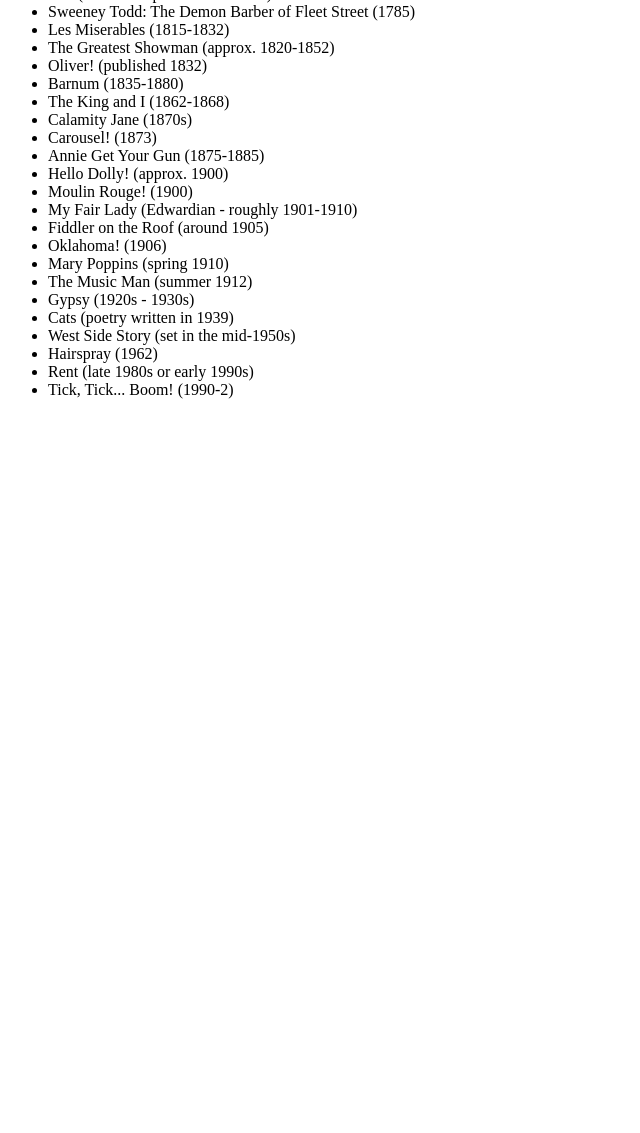
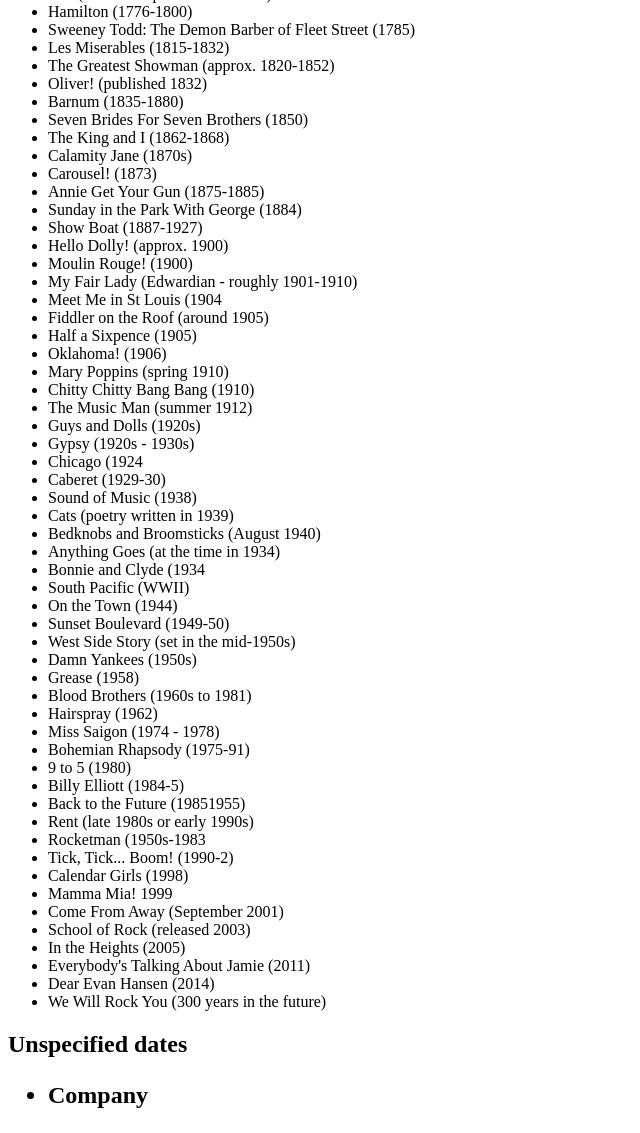
Before and after one commit to slowe/musicals-timeline, a plain HTML site: page index.html in a window 1280 px wide. Shown: the part 103-1236 px from the top of the page, without its empty margins (0-640 px from the left). Before the commit the page ends 800 px from the top, so only its background shows below. Drawn offline with Linux system fonts and the light colour scheme.

Commit message:
Add more musicals

```diff
--- a/index.html
+++ b/index.html
@@ -12,28 +12,67 @@
 		<li>Jesus Christ Superstar (later in the period<time datetime="1" datetime-end="33">1-33</time>)</li>
 		<li>Camelot (roughly <time datetime="400" datetime-end="500">5th Century</time>)</li>
 		<li>SIX (covers the period <time datetime="1509" datetime-end="1547">1509-1547</time>)</li>
+		<li>Hamilton (<time datetime="1776" datetime-end="1800">1776-1800</time>)</li>
 		<li>Sweeney Todd: The Demon Barber of Fleet Street (<time datetime="1785">1785</time>)</li>
 		<li>Les Miserables (<time datetime="1815" datetime-end="1832">1815-1832</time>)</li>
 		<li>The Greatest Showman (approx. <time datetime="1820" datetime-end="1852">1820-1852</time>)</li>
 		<li>Oliver! (published <time datetime="1838">1832</time>)</li>
 		<li>Barnum (<time datetime="1835" datetime-end="1880">1835-1880</time>)</li>
+		<li>Seven Brides For Seven Brothers (<time datetime="1850">1850</time>)</li>
 		<li>The King and I (<time datetime="1862" datetime-end="1868">1862-1868</time>)</li>
 		<li>Calamity Jane (<time datetime="1870" datetime-end="1880">1870s</time>)</li>
 		<li>Carousel! (<time datetime="1873">1873</time>)</li>
 		<li>Annie Get Your Gun (<time datetime="1875" datetime-end="">1875-1885</time>)</li>
+		<li>Sunday in the Park With George (<time datetime="1884">1884</time>)</li>
+		<li>Show Boat (<time datetime="1887" datetime-end="1927">1887-1927</time>)</li>
 		<li>Hello Dolly! (approx. <time datetime="1900">1900</time>)</li>
 		<li>Moulin Rouge! (<time datetime="1900">1900</time>)</li>
 		<li>My Fair Lady (Edwardian - roughly <time datetime="1901" datetime-end="1910">1901-1910</time>)</li>
+		<li>Meet Me in St Louis (<time datetime="1904">1904</time></li>
 		<li>Fiddler on the Roof (around <time datetime="1905">1905</time>)</li>
+		<li>Half a Sixpence (<time datetime="1905">1905</time>)</li>
 		<li>Oklahoma! (<time datetime="1906">1906</time>)</li>
 		<li>Mary Poppins (<time datetime="1910">spring 1910</time>)</li>
+		<li>Chitty Chitty Bang Bang (<time datetime="1910">1910</time>)</li>
 		<li>The Music Man (<time datetime="1912">summer 1912</time>)</li>
+		<li>Guys and Dolls (<time datetime="1920" datetime="1930">1920s</time>)</li>
 		<li>Gypsy (<time datetime="1920" datetime-end="1937">1920s - 1930s</time>)</li>
+		<li>Chicago (<time datetime="1924">1924</time></li>
+		<li>Caberet (<time datetime="1929" datetime-end="1930">1929-30</time>)</li>
+		<li>Sound of Music (<time datetime="1938">1938</time>)</li>
 		<li>Cats (poetry written in <time datetime="1939">1939</time>)</li>
+		<li>Bedknobs and Broomsticks (<time datetime="1940-08">August 1940</time>)</li>
+		<li>Anything Goes (at the time in <time datetime="1934">1934</time>)</li>
+		<li>Bonnie and Clyde (<time datetime="1934">1934</time)</li>
+		<li>South Pacific (<time datetime="1940" datetime-end="1945">WWII</time>)</li>
+		<li>On the Town (<time datetime="1944">1944</time>)</li>
+		<li>Sunset Boulevard (<time datetime="1949" datetime-end="1950">1949-50</time>)</li>
 		<li>West Side Story (set in the mid-<time datetime="1955">1950s</time>)</li>
+		<li>Damn Yankees (<time datetime="1950">1950s</time>)</li>
+		<li>Grease (<time datetime="1958">1958</time>)</li>
+		<li>Blood Brothers (<time datetime="1960" datetime-end="1981">1960s to 1981</time>)</li>
 		<li>Hairspray (<time datetime="1962">1962</time>)</li>
+		<li>Miss Saigon (<time datetime="1975-04" datetime-end="1978">1974 - 1978</time>)</li>
+		<li>Bohemian Rhapsody (<time datetime="1975" datetime-end="1991">1975-91</time>)</li>
+		<li>9 to 5 (<time datetime="1980">1980</time>)</li>
+		<li>Billy Elliott (<time datetime="1984" datetime-end="1985">1984-5</time>)</li>
+		<li>Back to the Future (<time datetime="1985-10">1985</time and <time datetime="1955-10">1955</time>)</li>
 		<li>Rent (late <time datetime="1985" datetime-end="1995">1980s</time> or early 1990s)</li>
+		<li>Rocketman (<time datetime="1950" datetime-end="1983">1950s-1983</time></li>
 		<li>Tick, Tick... Boom! (<time datetime="1990" datetime-end="1992">1990-2</time>)</li>
+		<li>Calendar Girls (<time datetime="1998">1998</time>)</li>
+		<li>Mamma Mia! <time datetime="1999">1999</time></li>
+		<li>Come From Away (<time datetime="2001-09-11" datetime-end="2001-09-18">September 2001</time>)</li>
+		<li>School of Rock (released <time datetime="2003">2003</time>)</li>
+		<li>In the Heights (<time datetime="2005">2005</time>)</li>
+		<li>Everybody's Talking About Jamie (<time datetime="2011">2011</time>)</li>
+		<li>Dear Evan Hansen (<time datetime="2014">2014</time>)</li>
+		<li>We Will Rock You (<time datetime="2302">300 years in the future</time>)</li>
+	</ul>
+
+	<h2>Unspecified dates</ul>
+	<ul>
+		<li>Company</li>
 	</ul>
 
 </body>
```
